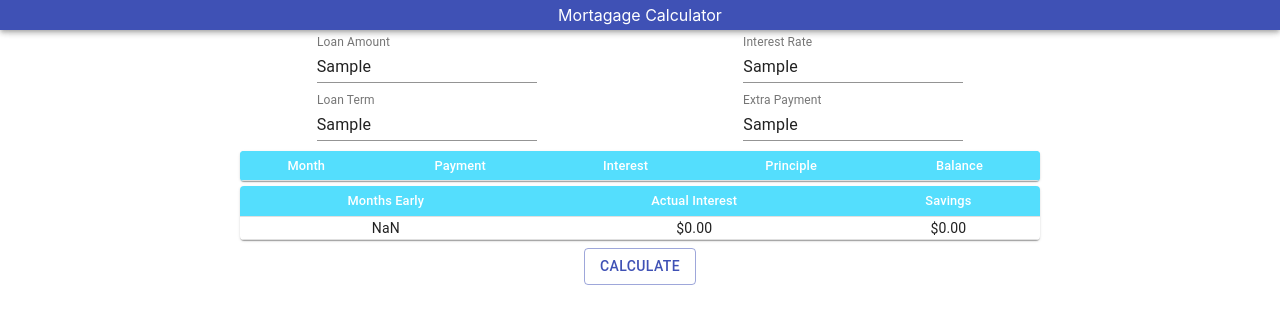
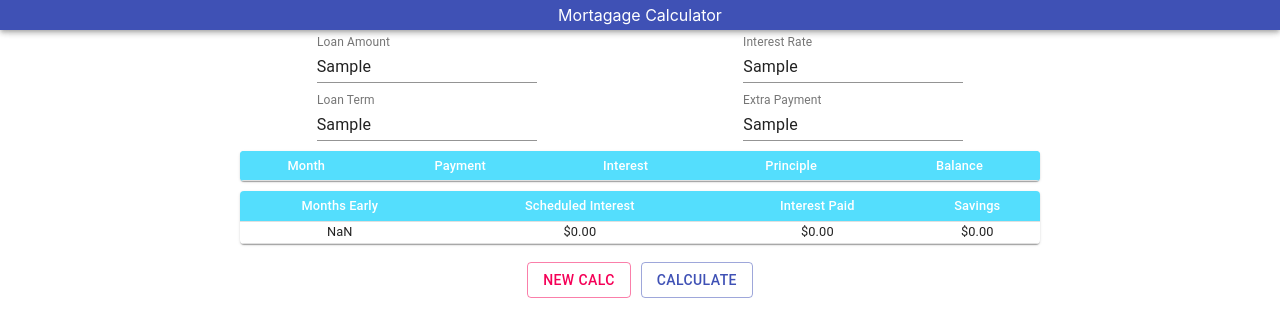
Before and after one commit to Msheezi/mortgagecalc2, a React (Create React App) app: page / in a window 1280 px wide. Both pictures are taken after typing "Sample", "Sample", "Sample", "Sample" into the empty fields and a click on the button "CALCULATE". Shown: the top 336 px of the page. Built offline with nearby package versions, Linux system fonts and the light colour scheme.

Commit message:
Add reset button

```diff
--- a/src/components/amortTable.js
+++ b/src/components/amortTable.js
@@ -39,13 +39,14 @@ import { Paper,makeStyles, Table, TableCell, TableContainer, TableHead, TableRow
                 }
           },
           footer: {
-              margin: "0 auto",
+              margin: "5px auto",
               maxWidth: "800px",
               width: "95%",
             //   height: "50px",
               "& td": {
                   textAlign: "center",
-                  padding: "1pt"
+                  padding: "1pt",
+                  fontSize: "0.8rem"
 
               },
               "& th": {
@@ -73,13 +74,15 @@ export const AmortTable = ({paymentData, scheduledInterest, totalInterest, loanT
             <TableHead>
                 <TableRow>
                     <TableCell>Months Early</TableCell>
-                    <TableCell>Actual Interest</TableCell>
+                    <TableCell>Scheduled Interest</TableCell>
+                    <TableCell>Interest Paid</TableCell>
                     <TableCell>Savings</TableCell>
                 </TableRow>
                 </TableHead>
                 <TableBody>
                 <TableRow>
                     <TableCell>{loanTerm - paymentData.length}</TableCell>
+                    <TableCell>{scheduledInterest.toLocaleString('en-US', {style: "currency", currency: "USD"})}</TableCell>
                     <TableCell>{totalInterest.toLocaleString('en-US', {style: "currency", currency: "USD"})}</TableCell>
                     <TableCell>{savings.toLocaleString('en-US', {style: "currency", currency: "USD"})}</TableCell>
                 </TableRow>
--- a/src/components/calcPage.js
+++ b/src/components/calcPage.js
@@ -15,12 +15,14 @@ const useStyles = makeStyles({
     }
 })
 
+const initialState = {loanAmt: "", interestRate: "", loanTerm: "", extraPayment: ""}
+
 export const CalcPage = () => {
 
     // const [loanAmt, setLoanAmt] = useState("")
     // const [interestRate, setInterestRate] = useState("")
     // const [loanTerm, setLoanTerm] = useState("")
-    const [inputs, setInputs] = useState({loanAmt: "", interestRate: "", loanTerm: "", extraPayment: ""})
+    const [inputs, setInputs] = useState(initialState)
     const [paymentData, setPaymentData] = useState([])
     const [scheduledInterest, setScheduledInterest] = useState()
     const [totalInterest, setTotalInterest] = useState()
@@ -52,6 +54,14 @@ export const CalcPage = () => {
 
     }
 
+    const clearCalcs = () => {
+        setInputs(initialState)
+        setPaymentData([])
+        setScheduledInterest("")
+        setTotalInterest("")
+        setDisplayTable(false)
+    }
+
     const table = displayTable ? ( <AmortTable paymentData={paymentData}
                     loanTerm={inputs.loanTerm}
                     scheduledInterest={scheduledInterest}
@@ -72,7 +82,7 @@ export const CalcPage = () => {
                     onChange={handleChange}
                     value={loanAmt}
                     name="loanAmt"
-                    placeholder="No Commas or Periods"
+                    placeholder="No Special Characters"
 
                     />
             </Grid>
@@ -99,7 +109,7 @@ export const CalcPage = () => {
                     onChange={handleChange}
                     value={extraPayment}
                     name={"extraPayment"}
-                    placeholder="No Commas or Periods"
+                    placeholder="No Special Characters"
 
                     />
             </Grid>
@@ -112,9 +122,14 @@ export const CalcPage = () => {
 
             </Grid>
             <Grid item xs={false} sm={2}></Grid>
-            <Grid style={{margin: "8px auto", }} item xs={12} sm={4}>
-                <Button  variant="outlined" color="primary" onClick={(e)=>runCalcs(e)}>Calculate</Button>
+            <Grid style={{margin: "8px auto", }} item xs={12} sm={4} >
+                <div style={{display: "flex", justifyContent: "center"}}>
+                    <Button style={{margin: "5px"}} variant="outlined" color="secondary" onClick={()=>clearCalcs()}>New Calc</Button>
+                    <Button style={{margin: "5px"}} variant="outlined" color="primary" onClick={(e)=>runCalcs(e)}>Calculate</Button>
+
+                </div>
             </Grid>
+
         </Grid>
     )
 }
```
Also changed, not shown: 1 other file (tests, documents, lock files or other folders).
